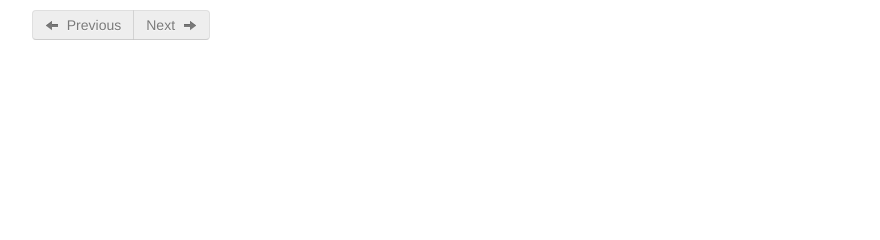
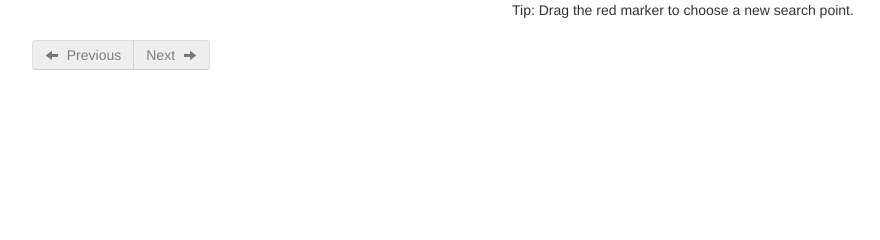
Before and after one commit to ajdavis/geo-paging-example, a Python web app: template templates/near.html in a window 1280 px wide. Shown: the part 430-670 px from the top of the page, without its empty margins (138-1018 px from the left). Run offline with Jinja, Linux system fonts and the light colour scheme; the template is opened without the code that fills it, so the values that code supplies are empty; some libraries are stand-ins or nearby versions.

Commit message:
Display instructions for dragging marker.

```diff
--- a/templates/near.html
+++ b/templates/near.html
@@ -75,6 +75,7 @@ Sidewalk Caf&eacute;s Near {{ lat }}, {{ lon }}
         </div>
         <div class="span6">
             <div id="map-canvas"></div>
+            <p>Tip: Drag the red marker to choose a new search point.</p>
         </div>
     </div>
     <div class="btn-toolbar center">
```
